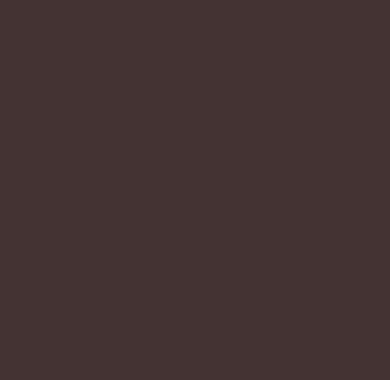
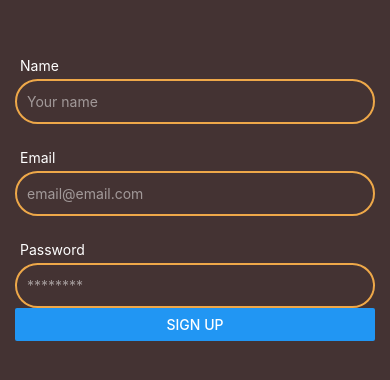
Before and after one commit to gustavoMoraiss/podify-player, a React Native app: screen / in a window 390 px wide. Shown: the part 226-606 px from the top of the page. Built offline with nearby package versions, Linux system fonts and the light colour scheme.

Commit message:
create input props

```diff
--- a/App.tsx
+++ b/App.tsx
@@ -1,5 +1,5 @@
 import {SafeAreaView, Text} from 'react-native';
-import SignUp from 'src/views/auth/SignUp';
+import SignUp from 'src/screens/auth/index';
 
 const App = () => {
   return <SignUp />;
--- a/babel.config.js
+++ b/babel.config.js
@@ -9,7 +9,7 @@ module.exports = {
         alias: {
           '@components': './src/components',
           '@utils': './src/utils',
-          '@views': './src/views',
+          '@screens': './src/screens',
           '@ui': './src/ui',
           src: './src',
         },
--- a/index.js
+++ b/index.js
@@ -1,7 +1,3 @@
-/**
- * @format
- */
-
 import {AppRegistry} from 'react-native';
 import App from './App';
 import {name as appName} from './app.json';
--- /dev/null
+++ b/src/components/AuthInputField/index.tsx
@@ -0,0 +1,41 @@
+import React, {FC} from 'react';
+import styles from './styles';
+import {StyleProp, Text, TextInputProps, View, ViewStyle} from 'react-native';
+import AppInput from 'src/ui/AppInput';
+
+interface Props {
+  label?: string;
+  placeholder?: string;
+  keyboardType?: TextInputProps['keyboardType'];
+  autoCapitalize?: TextInputProps['autoCapitalize'];
+  secureTextEntry?: boolean;
+  containerStyle?: StyleProp<ViewStyle>;
+  onChange?: (text: string) => void;
+}
+
+const AuthInputField: FC<Props> = props => {
+  const {
+    keyboardType,
+    placeholder,
+    label,
+    autoCapitalize,
+    secureTextEntry,
+    containerStyle,
+    onChange,
+  } = props;
+
+  return (
+    <View style={[styles.container, containerStyle]}>
+      <Text style={styles.label}>{label}</Text>
+      <AppInput
+        placeholder={placeholder}
+        keyboardType={keyboardType}
+        autoCapitalize={autoCapitalize}
+        secureTextEntry={secureTextEntry}
+        onChangeText={onChange}
+      />
+    </View>
+  );
+};
+
+export default React.memo(AuthInputField);
--- /dev/null
+++ b/src/components/AuthInputField/styles.ts
@@ -0,0 +1,12 @@
+import {StyleSheet} from 'react-native';
+import colors from 'src/utils/colors';
+
+const styles = StyleSheet.create({
+  container: {},
+  label: {
+    color: colors.CONTRAST,
+    padding: 5,
+  },
+});
+
+export default styles;
--- /dev/null
+++ b/src/screens/auth/index.tsx
@@ -0,0 +1,65 @@
+import React, {FC, useState} from 'react';
+import {
+  View,
+  Text,
+  SafeAreaView,
+  TextInput,
+  StatusBar,
+  Button,
+} from 'react-native';
+import styles from './styles';
+import colors from 'src/utils/colors';
+import AppInput from 'src/ui/AppInput';
+import AuthInputField from 'src/components/AuthInputField';
+
+interface Props {}
+
+const SignUp: FC<Props> = props => {
+  const [userInfo, setUserInfo] = useState({
+    name: '',
+    email: '',
+    password: '',
+  });
+
+  return (
+    <SafeAreaView style={styles.container}>
+      <View style={styles.formContainer}>
+        <AuthInputField
+          placeholder="Your name"
+          label="Name"
+          containerStyle={styles.marginBottom}
+          onChange={text => {
+            setUserInfo({...userInfo, name: text});
+          }}
+        />
+        <AuthInputField
+          placeholder="email@email.com"
+          label="Email"
+          keyboardType="email-address"
+          containerStyle={styles.marginBottom}
+          onChange={text => {
+            setUserInfo({...userInfo, email: text});
+          }}
+        />
+        <AuthInputField
+          placeholder="********"
+          label="Password"
+          autoCapitalize="none"
+          secureTextEntry
+          onChange={text => {
+            setUserInfo({...userInfo, password: text});
+          }}
+        />
+
+        <Button
+          title="Sign Up"
+          onPress={() => {
+            console.log(userInfo);
+          }}
+        />
+      </View>
+    </SafeAreaView>
+  );
+};
+
+export default React.memo(SignUp);
--- /dev/null
+++ b/src/screens/auth/styles.ts
@@ -0,0 +1,31 @@
+import {StyleSheet} from 'react-native';
+import colors from 'src/utils/colors';
+
+const styles = StyleSheet.create({
+  container: {
+    flex: 1,
+    backgroundColor: colors.PRIMARY,
+    alignItems: 'center',
+    justifyContent: 'center',
+  },
+  input: {
+    borderWidth: 2,
+    borderColor: colors.SECONDARY,
+    height: 45,
+    borderRadius: 25,
+    color: colors.CONTRAST,
+    padding: 10,
+  },
+  label: {
+    color: colors.CONTRAST,
+  },
+  formContainer: {
+    width: '100%',
+    paddingHorizontal: 15,
+  },
+  marginBottom: {
+    marginBottom: 20,
+  },
+});
+
+export default styles;
--- /dev/null
+++ b/src/ui/AppInput/index.tsx
@@ -0,0 +1,18 @@
+import React, {FC} from 'react';
+import styles from './styles';
+import {TextInput, View, TextInputProps} from 'react-native';
+import colors from 'src/utils/colors';
+
+interface Props extends TextInputProps {}
+
+const AppInput: FC<Props> = props => {
+  return (
+    <TextInput
+      {...props}
+      placeholderTextColor={colors.INACTIVE_CONTRAST}
+      style={[styles.input, props.style]}
+    />
+  );
+};
+
+export default React.memo(AppInput);
--- /dev/null
+++ b/src/ui/AppInput/styles.ts
@@ -0,0 +1,15 @@
+import {StyleSheet} from 'react-native';
+import colors from 'src/utils/colors';
+
+const styles = StyleSheet.create({
+  input: {
+    borderWidth: 2,
+    borderColor: colors.SECONDARY,
+    height: 45,
+    borderRadius: 25,
+    color: colors.CONTRAST,
+    padding: 10,
+  },
+});
+
+export default styles;
--- a/src/views/auth/SignUp.tsx
+++ /dev/null
@@ -1,23 +0,0 @@
-import React, {FC} from 'react';
-import {View, StyleSheet, Text, SafeAreaView, TextInput} from 'react-native';
-import {Colors} from 'react-native/Libraries/NewAppScreen';
-import colors from 'src/utils/colors';
-
-interface Props {}
-
-const SignUp: FC<Props> = props => {
-  return (
-    <View style={styles.container}>
-      <TextInput />
-    </View>
-  );
-};
-
-const styles = StyleSheet.create({
-  container: {
-    flex: 1,
-    backgroundColor: colors.PRIMARY,
-  },
-});
-
-export default React.memo(SignUp);
--- a/tsconfig.json
+++ b/tsconfig.json
@@ -7,7 +7,7 @@
       "src/*": ["src/*"],
       "@components/*": ["src/components/*"],
       "@utils/*": ["src/utils/*"],
-      "@views/*": ["src/views/*"],
+      "@screens/*": ["src/screens/*"],
       "@ui/*": ["src/ui/*"]
     }
   }
```
